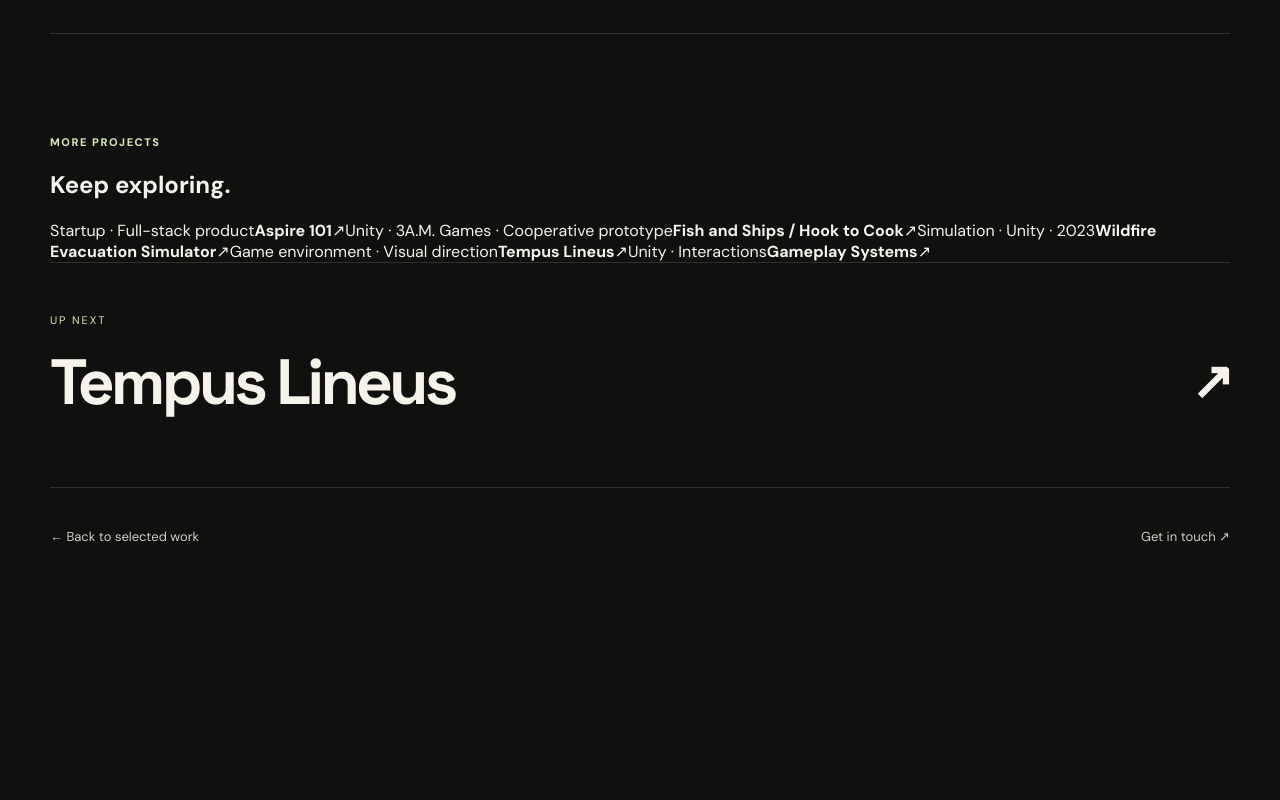
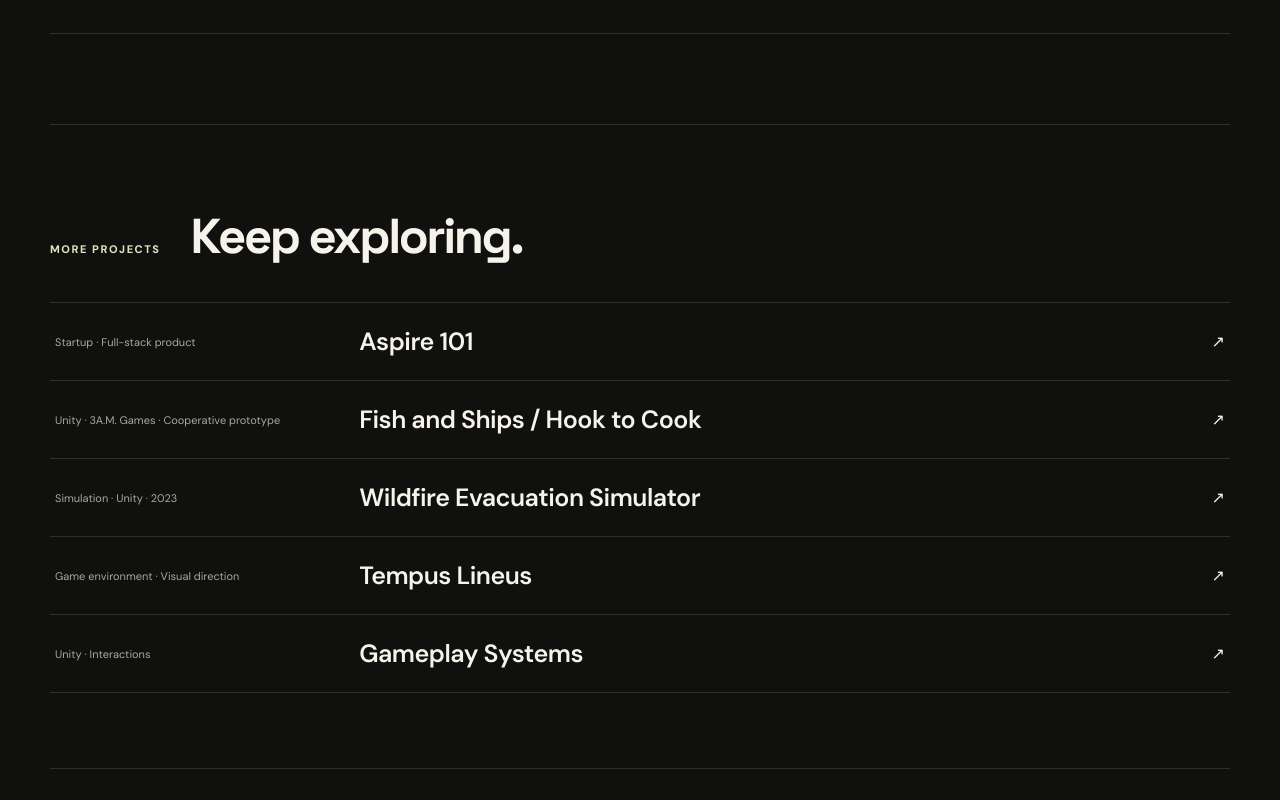
Before and after one commit to skrgulang/congyuzhao-portfolio, a Next.js app: page /projects/3am-game-studio in a window 1280 px wide. Shown: the part 1000-1800 px from the top of the page. Before the commit the page ends 1615 px from the top, so only its background shows below. Built offline with nearby package versions, Linux system fonts and the light colour scheme.

Commit message:
Style accessible project directory in case study pages

```diff
--- a/app/globals.css
+++ b/app/globals.css
@@ -173,3 +173,14 @@ a:focus-visible,button:focus-visible{outline:2px solid var(--lime);outline-offse
 .newHero h1{word-break:normal}
 #work,#about,#contact,#experience,#links,#fish-demo{scroll-margin-top:32px}
 @media(max-width:650px){.featureActions{align-items:flex-start;flex-direction:column;gap:20px}.resultCount{margin-top:0}.projectDesc{font-size:14px;line-height:1.65}}
+
+.projectIndex{padding:85px 0 75px;border-top:1px solid var(--line)}
+.projectIndexHeading{display:flex;align-items:baseline;gap:30px;flex-wrap:wrap;margin-bottom:35px}
+.projectIndexHeading h2{font:700 clamp(28px,4vw,49px)/1.1 'Space Grotesk',sans-serif;letter-spacing:-.05em;margin:0}
+.projectIndexList{border-top:1px solid var(--line)}
+.projectIndexList a{display:grid;grid-template-columns:minmax(120px,.7fr) minmax(0,2fr) 30px;gap:18px;align-items:center;padding:22px 5px;border-bottom:1px solid var(--line);transition:color .15s,padding .15s}
+.projectIndexList a:hover{color:var(--lime);padding-left:15px}
+.projectIndexList a>span:first-child{font-size:11px;color:#a6aaa1}
+.projectIndexList strong{font-size:clamp(17px,2vw,25px);letter-spacing:-.02em;font-weight:600}
+.projectIndexList a>span:last-child{text-align:right}
+@media(max-width:650px){.projectIndex{padding:55px 0}.projectIndexList a{grid-template-columns:1fr 27px;gap:6px}.projectIndexList a>span:first-child{grid-column:1/-1}.projectIndexList strong{font-size:19px}}
```
